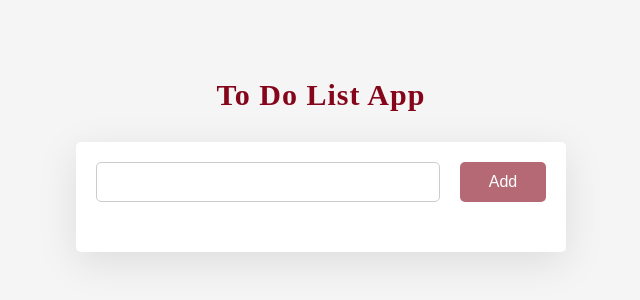
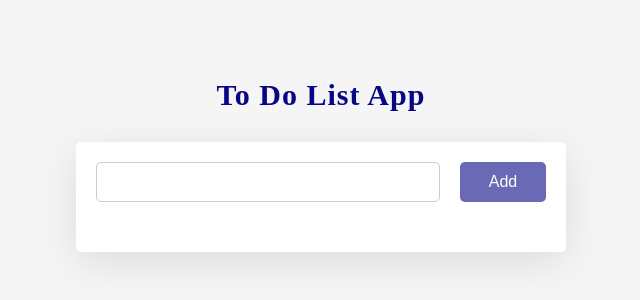
Before and after one commit to priyamprakash/Todo-List-Skill-Test, a plain HTML site: page index.html in a window 1280 px wide. Shown: the part 258-558 px from the top of the page, without its empty margins (327-967 px from the left). Drawn offline with Linux system fonts and the light colour scheme.

Commit message:
Update style.css

```diff
--- a/style.css
+++ b/style.css
@@ -10,7 +10,7 @@ body{
 .title{
     font-size: 30px;
     font-weight: 600;
-    color: rgb(133, 6, 27);
+    color: rgb(8, 6,133);
     letter-spacing: 1px;
     margin: 30px 0;
 }
@@ -36,7 +36,7 @@ body{
 .add-list{
     border: none;
     border-radius: 5px;
-    background-color: rgb(133, 6, 27);
+    background-color: rgb(8, 6,133);
     outline: none;
     font-size: 16px;
     color: #fff;
@@ -79,7 +79,7 @@ body{
   gap: 10px;
 }
 .item-btn i {
-    color: rgb(133, 6, 27);
+    color: rgb(8, 6, 133);
     font-size: 20px;
     cursor: pointer;
 
```
